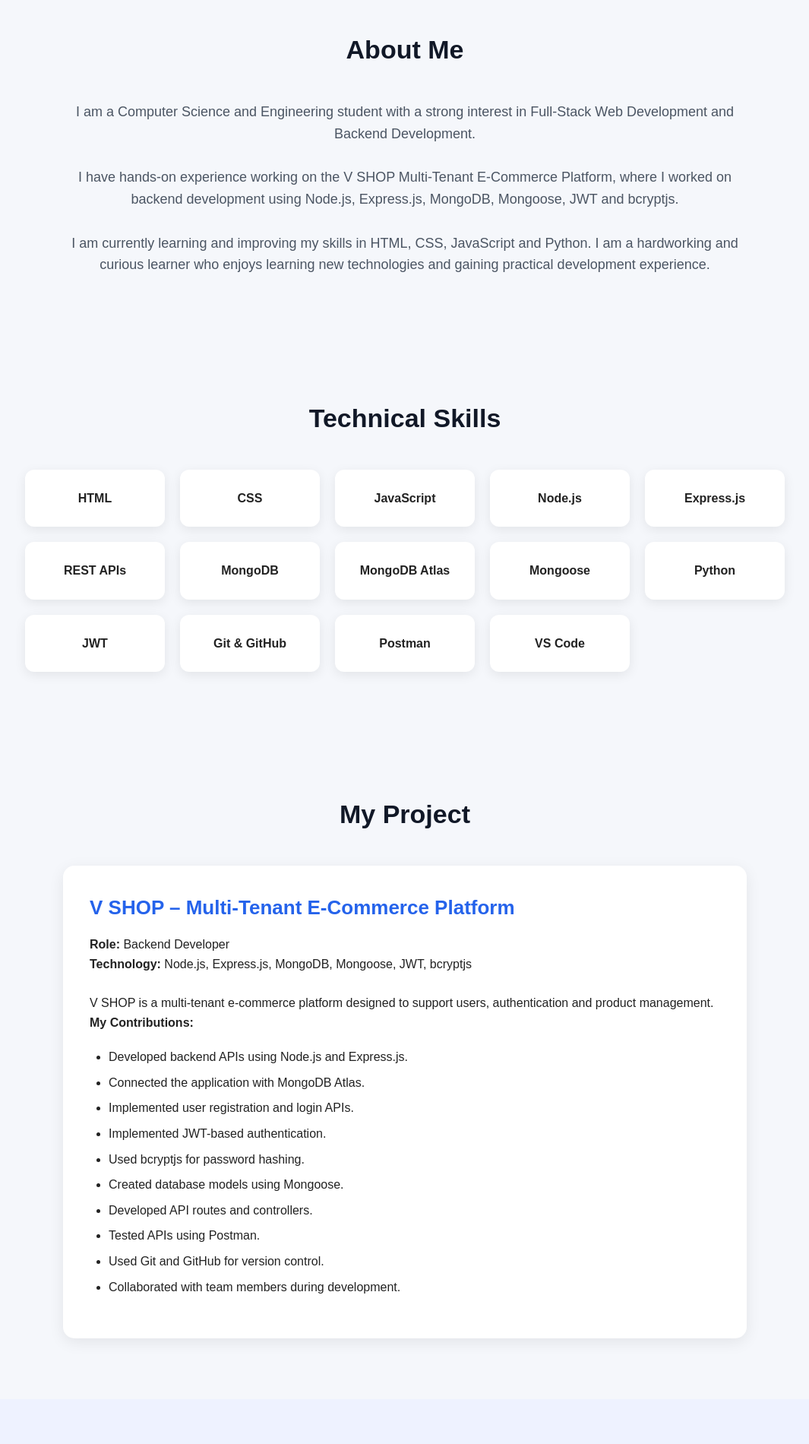
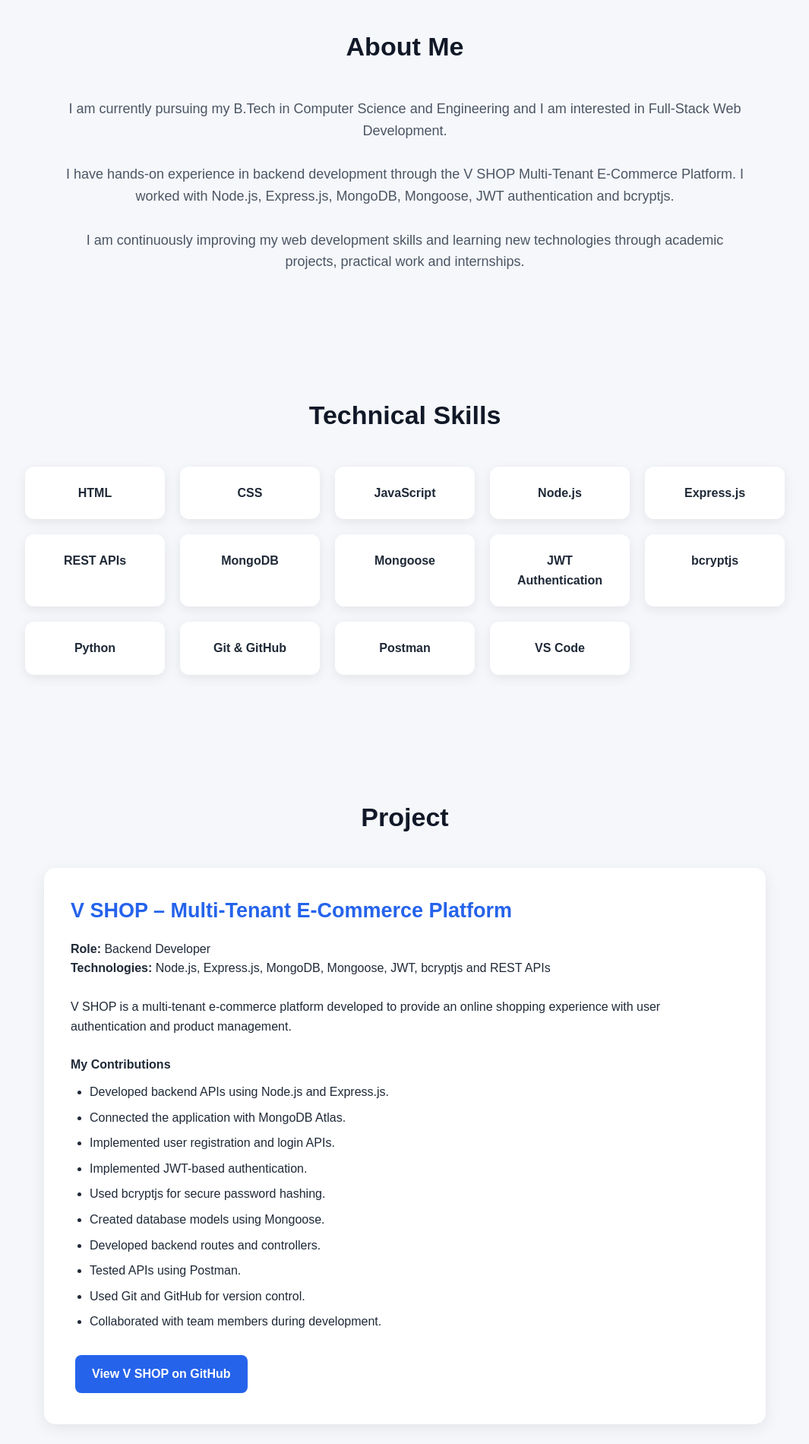
Before and after one commit to suguna-123-hub/sivakoti-suguna.github.io, a plain HTML site: page index.html in a window 1280 px wide. Shown: the part 840-2740 px from the top of the page at 76% size, without its empty margins (107-1172 px from the left). Drawn offline with Linux system fonts and the light colour scheme.

Commit message:
Update index.html

```diff
--- a/index.html
+++ b/index.html
@@ -17,14 +17,14 @@
         body {
             font-family: Arial, sans-serif;
             background: #f5f7fb;
-            color: #222;
+            color: #1f2937;
             line-height: 1.6;
         }
 
         header {
             background: #111827;
             color: white;
-            padding: 20px 8%;
+            padding: 18px 8%;
             position: sticky;
             top: 0;
             z-index: 1000;
@@ -50,7 +50,6 @@
         nav ul li a {
             color: white;
             text-decoration: none;
-            font-weight: 500;
         }
 
         nav ul li a:hover {
@@ -69,7 +68,7 @@
         }
 
         .hero {
-            max-width: 800px;
+            max-width: 850px;
         }
 
         .hero h1 {
@@ -86,18 +85,18 @@
 
         .hero p {
             font-size: 18px;
+            color: #4b5563;
             margin-bottom: 30px;
-            color: #4b5563;
         }
 
         .btn {
             display: inline-block;
             background: #2563eb;
             color: white;
-            padding: 12px 24px;
+            padding: 12px 22px;
             border-radius: 8px;
             text-decoration: none;
-            margin-right: 10px;
+            margin: 6px;
             font-weight: bold;
         }
 
@@ -130,7 +129,7 @@
 
         .skill {
             background: white;
-            padding: 25px;
+            padding: 22px;
             border-radius: 12px;
             text-align: center;
             box-shadow: 0 4px 15px rgba(0,0,0,0.08);
@@ -139,7 +138,7 @@
 
         .project-card {
             background: white;
-            max-width: 900px;
+            max-width: 950px;
             margin: auto;
             padding: 35px;
             border-radius: 15px;
@@ -148,13 +147,18 @@
 
         .project-card h3 {
             color: #2563eb;
-            font-size: 26px;
+            font-size: 27px;
             margin-bottom: 15px;
         }
 
+        .project-card h4 {
+            margin-top: 25px;
+            margin-bottom: 10px;
+        }
+
         .project-card ul {
-            margin: 20px 0;
             padding-left: 25px;
+            margin-top: 10px;
         }
 
         .project-card li {
@@ -162,8 +166,8 @@
         }
 
         .education {
+            background: #eef2ff;
             text-align: center;
-            background: #eef2ff;
         }
 
         .education h3 {
@@ -176,7 +180,7 @@
         }
 
         .contact p {
-            margin: 10px 0;
+            margin: 12px 0;
         }
 
         .contact a {
@@ -208,7 +212,7 @@
             }
 
             .hero h2 {
-                font-size: 22px;
+                font-size: 23px;
             }
 
             section {
@@ -247,9 +251,9 @@
         <h2>Full-Stack Web Development Learner</h2>
 
         <p>
-            Computer Science and Engineering student interested in
-            Full-Stack Web Development, Backend Development,
-            Cybersecurity and new technologies.
+            I am a Computer Science and Engineering student interested in
+            web development, backend development, databases, cybersecurity
+            and modern web technologies.
         </p>
 
         <a href="#projects" class="btn">View My Project</a>
@@ -270,26 +274,25 @@
     <div class="about">
 
         <p>
-            I am a Computer Science and Engineering student with a strong
-            interest in Full-Stack Web Development and Backend Development.
+            I am currently pursuing my B.Tech in Computer Science and
+            Engineering and I am interested in Full-Stack Web Development.
         </p>
 
         <br>
 
         <p>
-            I have hands-on experience working on the V SHOP
-            Multi-Tenant E-Commerce Platform, where I worked on backend
-            development using Node.js, Express.js, MongoDB, Mongoose,
-            JWT and bcryptjs.
+            I have hands-on experience in backend development through
+            the V SHOP Multi-Tenant E-Commerce Platform. I worked with
+            Node.js, Express.js, MongoDB, Mongoose, JWT authentication
+            and bcryptjs.
         </p>
 
         <br>
 
         <p>
-            I am currently learning and improving my skills in HTML,
-            CSS, JavaScript and Python. I am a hardworking and curious
-            learner who enjoys learning new technologies and gaining
-            practical development experience.
+            I am continuously improving my web development skills and
+            learning new technologies through academic projects,
+            practical work and internships.
         </p>
 
     </div>
@@ -319,13 +322,13 @@
 
         <div class="skill">MongoDB</div>
 
-        <div class="skill">MongoDB Atlas</div>
-
         <div class="skill">Mongoose</div>
 
+        <div class="skill">JWT Authentication</div>
+
+        <div class="skill">bcryptjs</div>
+
         <div class="skill">Python</div>
-
-        <div class="skill">JWT</div>
 
         <div class="skill">Git & GitHub</div>
 
@@ -338,11 +341,11 @@
 </section>
 
 
-<!-- PROJECTS -->
+<!-- PROJECT -->
 
 <section id="projects">
 
-    <h2 class="section-title">My Project</h2>
+    <h2 class="section-title">Project</h2>
 
     <div class="project-card">
 
@@ -353,19 +356,20 @@
         </p>
 
         <p>
-            <strong>Technology:</strong>
+            <strong>Technologies:</strong>
             Node.js, Express.js, MongoDB, Mongoose,
-            JWT, bcryptjs
+            JWT, bcryptjs and REST APIs
         </p>
 
         <br>
 
         <p>
-            V SHOP is a multi-tenant e-commerce platform designed
-            to support users, authentication and product management.
+            V SHOP is a multi-tenant e-commerce platform developed
+            to provide an online shopping experience with user
+            authentication and product management.
         </p>
 
-        <h4>My Contributions:</h4>
+        <h4>My Contributions</h4>
 
         <ul>
             <li>Developed backend APIs using Node.js and Express.js.</li>
@@ -376,11 +380,11 @@
 
             <li>Implemented JWT-based authentication.</li>
 
-            <li>Used bcryptjs for password hashing.</li>
+            <li>Used bcryptjs for secure password hashing.</li>
 
             <li>Created database models using Mongoose.</li>
 
-            <li>Developed API routes and controllers.</li>
+            <li>Developed backend routes and controllers.</li>
 
             <li>Tested APIs using Postman.</li>
 
@@ -388,6 +392,17 @@
 
             <li>Collaborated with team members during development.</li>
         </ul>
+
+        <div style="margin-top: 25px;">
+
+            <a
+                href="https://github.com/SAIHAR26/multi-tenant-ecommerce"
+                class="btn"
+                target="_blank">
+                View V SHOP on GitHub
+            </a>
+
+        </div>
 
     </div>
 
@@ -400,16 +415,19 @@
 
     <h2 class="section-title">Education</h2>
 
-    <h3>Bachelor of Technology – Computer Science and Engineering</h3>
+    <h3>B.Tech – Computer Science and Engineering</h3>
 
     <p>Expected Graduation: 2028</p>
 
-    <p>Currently pursuing B.Tech in Computer Science and Engineering.</p>
+    <p>
+        Currently pursuing Bachelor of Technology in
+        Computer Science and Engineering.
+    </p>
 
 </section>
 
 
-<!-- INTERESTS -->
+<!-- AREAS OF INTEREST -->
 
 <section>
 
@@ -429,8 +447,6 @@
 
         <div class="skill">Web Technologies</div>
 
-        <div class="skill">Python</div>
-
     </div>
 
 </section>
@@ -444,22 +460,26 @@
 
     <p>
         <strong>Email:</strong>
-        <a href="mailto:YOUR_EMAIL@gmail.com">
-            YOUR_EMAIL@gmail.com
+        <a href="mailto:sivakotisuguna6@gmail.com">
+            sivakotisuguna6@gmail.com
         </a>
     </p>
 
     <p>
         <strong>GitHub:</strong>
-        <a href="https://github.com/suguna-123-hub" target="_blank">
+        <a
+            href="https://github.com/suguna-123-hub"
+            target="_blank">
             github.com/suguna-123-hub
         </a>
     </p>
 
     <p>
         <strong>LinkedIn:</strong>
-        <a href="#" target="_blank">
-            Add your LinkedIn profile
+        <a
+            href="https://www.linkedin.com/in/sivakoti-suguna-4b107241b/"
+            target="_blank">
+            LinkedIn Profile
         </a>
     </p>
 
@@ -469,7 +489,7 @@
 <footer>
 
     <p>
-        © 2026 Sivakoti Suguna | Full-Stack Web Development Learner
+        © 2026 Sivakoti Suguna | Full-Stack Web Development
     </p>
 
 </footer>
```
